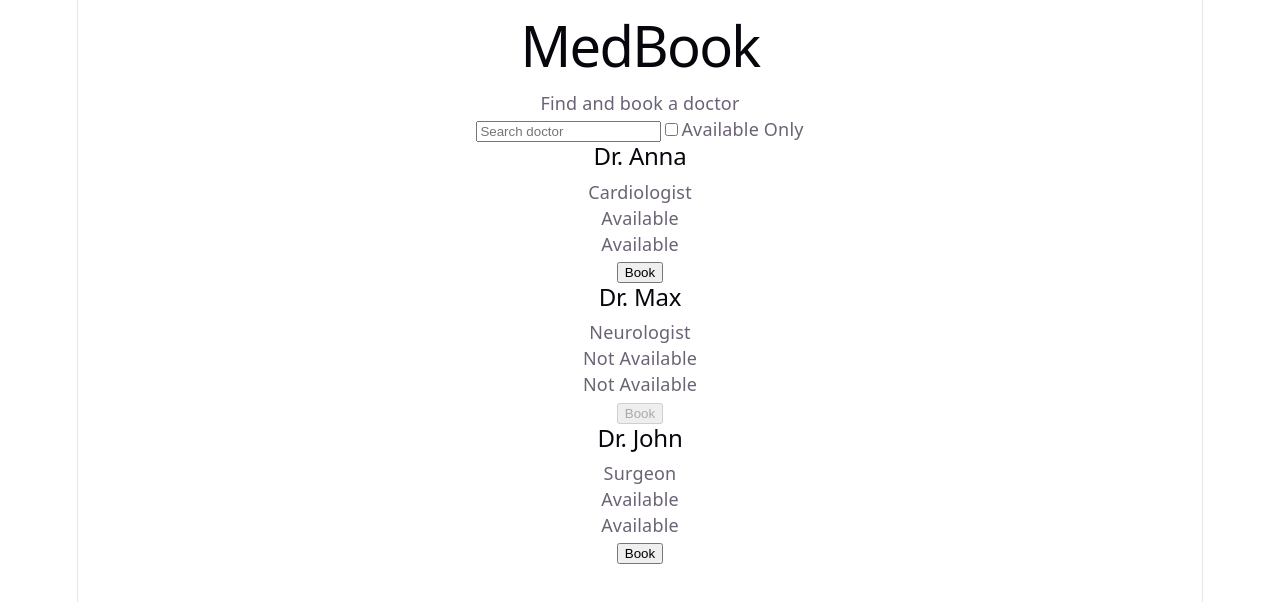
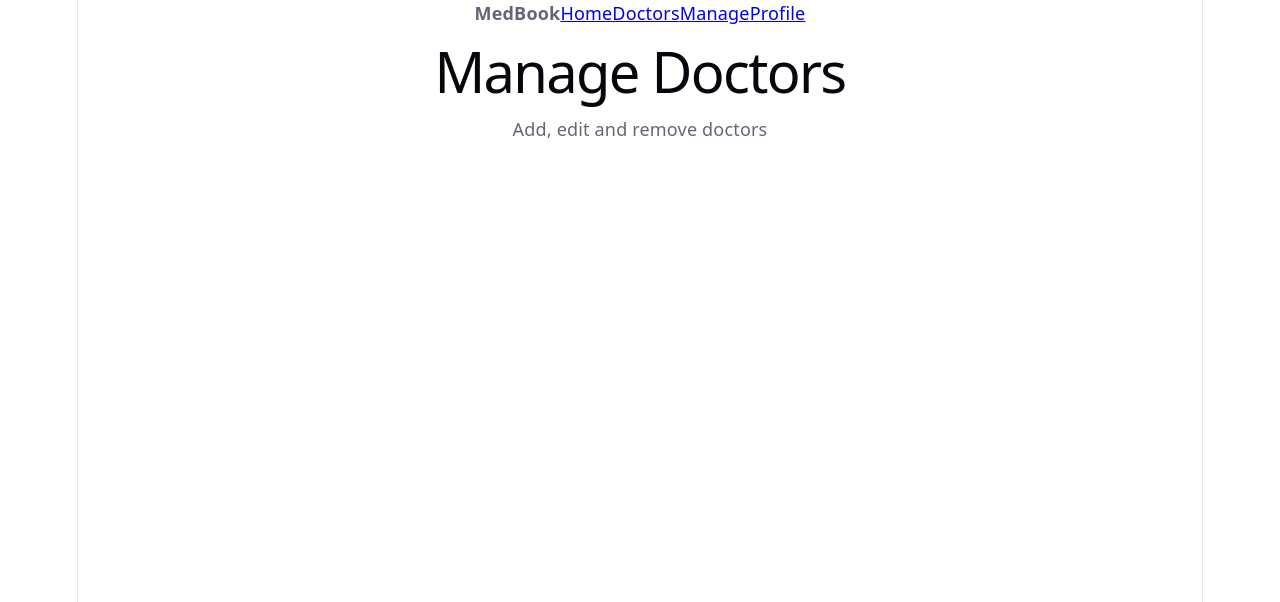
Before and after one commit to TOOleksandr-0101/Medbook, a React (Vite) app: page /manage-doctors in a window 1280 px wide. Shown: the top 602 px of the page. Built offline with nearby package versions, Linux system fonts and the light colour scheme.

Commit message:
Add routing and doctors pages

```diff
--- a/package.json
+++ b/package.json
@@ -11,7 +11,8 @@
   },
   "dependencies": {
     "react": "^19.2.8",
-    "react-dom": "^19.2.8"
+    "react-dom": "^19.2.8",
+    "react-router-dom": "^7.18.2"
   },
   "devDependencies": {
     "@eslint/js": "^10.0.1",
--- a/src/App.tsx
+++ b/src/App.tsx
@@ -1,76 +1,40 @@
-///Made By Oleksandr. 2026
+import {
+  BrowserRouter,
+  Routes,
+  Route,
+  Link,
+} from 'react-router-dom'
 
-import { useState } from 'react'
+import HomePage from './pages/HomePage'
+import DoctorsPage from './pages/DoctorsPage'
+import ManageDoctorsPage from './pages/ManageDoctorsPage'
+import ProfilePage from './pages/ProfilePage'
+
 import './App.css'
 
-const doctors = [
-    {
-        id: 1,
-        name: "Dr. Anna",
-        specialty: "Cardiologist",
-        available: true
-    },
-    {
-        id: 2,
-        name: "Dr. Max",
-        specialty: "Neurologist",
-        available: false
-    },
-    {
-        id: 3,
-        name: "Dr. John",
-        specialty: "Surgeon",
-        available: true
-    }
-];
+function App() {
+  return (
+    <BrowserRouter>
+      <nav>
+        <strong>MedBook</strong>
 
+        <Link to="/">Home</Link>
+        <Link to="/doctors">Doctors</Link>
+        <Link to="/manage-doctors">Manage</Link>
+        <Link to="/profile">Profile</Link>
+      </nav>
 
-
-function App() {
-  const [search, setSearch] = useState('');
-  const [availableOnly, setAvailableOnly] = useState(false)
-  const [bookedDoctorId, setBookedDoctorId] = useState<number | null>(null)
-
-  return (
-    <div>
-      <h1>MedBook</h1>
-      <p>Find and book a doctor</p>
-    <input
-      type="text"
-      placeholder="Search doctor"
-      value={search}
-      onChange={(event) => setSearch(event.target.value)}
-    />
-    <label>
-      <input
-        type="checkbox"
-        checked={availableOnly}
-        onChange={(event) => setAvailableOnly(event.target.checked)}
-      />
-      Available Only
-    </label>
-    {doctors
-            .filter((doctor) =>
-              doctor.name.toLowerCase().includes(search.toLowerCase()) &&
-              (!availableOnly || doctor.available)
-            )
-            .map((doctor) => (
-            <div key={doctor.id} className="doctor-card">
-              <h2>{doctor.name}</h2>
-              <p>{doctor.specialty}</p>
-              <p>{doctor.available ? 'Available' : 'Not Available'}</p>
-              <p>{bookedDoctorId === doctor.id ? 'Booked' : doctor.available ? 'Available' : 'Not Available'} </p>
-
-              <button
-                disabled={!doctor.available}
-                onClick={() => setBookedDoctorId(doctor.id)}
-              >
-                {bookedDoctorId === doctor.id ? 'Booked' : 'Book'}
-              </button>
-            </div>
-            ))}
-    </div>
-  );
+      <Routes>
+        <Route path="/" element={<HomePage />} />
+        <Route path="/doctors" element={<DoctorsPage />} />
+        <Route
+          path="/manage-doctors"
+          element={<ManageDoctorsPage />}
+        />
+        <Route path="/profile" element={<ProfilePage />} />
+      </Routes>
+    </BrowserRouter>
+  )
 }
 
 export default App
--- /dev/null
+++ b/src/pages/DoctorsPage.tsx
@@ -0,0 +1,90 @@
+import { useState } from 'react'
+
+const doctors = [
+  {
+    id: 1,
+    name: 'Dr. Anna',
+    specialty: 'Cardiologist',
+    available: true,
+  },
+  {
+    id: 2,
+    name: 'Dr. Max',
+    specialty: 'Neurologist',
+    available: false,
+  },
+  {
+    id: 3,
+    name: 'Dr. John',
+    specialty: 'Surgeon',
+    available: true,
+  },
+]
+
+function DoctorsPage() {
+  const [search, setSearch] = useState('')
+  const [availableOnly, setAvailableOnly] = useState(false)
+  const [bookedDoctorId, setBookedDoctorId] = useState<number | null>(null)
+
+  return (
+    <div>
+      <h1>Doctors</h1>
+      <p>Find and book a doctor</p>
+
+      <input
+        type="text"
+        placeholder="Search doctor"
+        value={search}
+        onChange={(event) => setSearch(event.target.value)}
+      />
+
+      <label>
+        <input
+          type="checkbox"
+          checked={availableOnly}
+          onChange={(event) => setAvailableOnly(event.target.checked)}
+        />
+        Available only
+      </label>
+
+      <div>
+        {doctors
+          .filter((doctor) =>
+            doctor.name.toLowerCase().includes(search.toLowerCase())
+          )
+          .filter((doctor) =>
+            !availableOnly || doctor.available
+          )
+          .map((doctor) => (
+            <div key={doctor.id} className="doctor-card">
+              <h2>{doctor.name}</h2>
+
+              <p>{doctor.specialty}</p>
+
+              <p>
+                {bookedDoctorId === doctor.id
+                  ? 'Booked'
+                  : doctor.available
+                    ? 'Available'
+                    : 'Not Available'}
+              </p>
+
+              <button
+                disabled={
+                  !doctor.available ||
+                  bookedDoctorId === doctor.id
+                }
+                onClick={() => setBookedDoctorId(doctor.id)}
+              >
+                {bookedDoctorId === doctor.id
+                  ? 'Booked'
+                  : 'Book'}
+              </button>
+            </div>
+          ))}
+      </div>
+    </div>
+  )
+}
+
+export default DoctorsPage
--- /dev/null
+++ b/src/pages/HomePage.tsx
@@ -0,0 +1,10 @@
+function HomePage() {
+  return (
+    <div>
+      <h1>Dashboard</h1>
+      <p>Welcome to MedBook</p>
+    </div>
+  )
+}
+
+export default HomePage
--- /dev/null
+++ b/src/pages/ManageDoctorsPage.tsx
@@ -0,0 +1,10 @@
+function ManageDoctorsPage() {
+  return (
+    <div>
+      <h1>Manage Doctors</h1>
+      <p>Add, edit and remove doctors</p>
+    </div>
+  )
+}
+
+export default ManageDoctorsPage
--- /dev/null
+++ b/src/pages/ProfilePage.tsx
@@ -0,0 +1,10 @@
+function ProfilePage() {
+  return (
+    <div>
+      <h1>Profile</h1>
+      <p>Your MedBook profile</p>
+    </div>
+  )
+}
+
+export default ProfilePage
```
Also changed, not shown: 1 other file (tests, documents, lock files or other folders).
